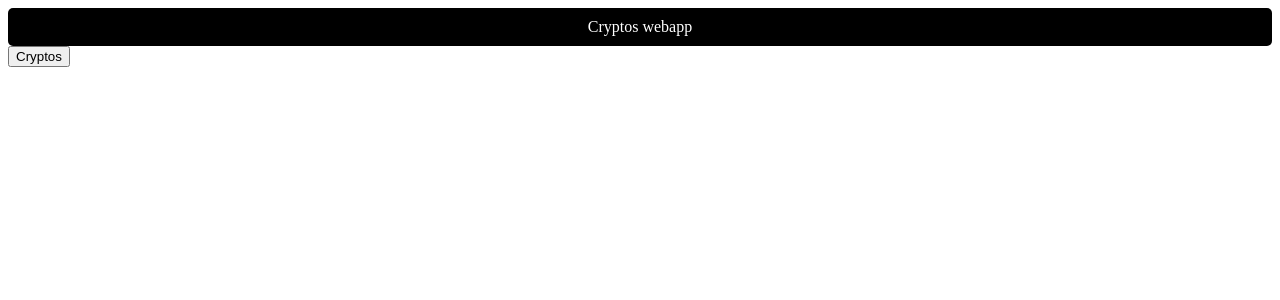
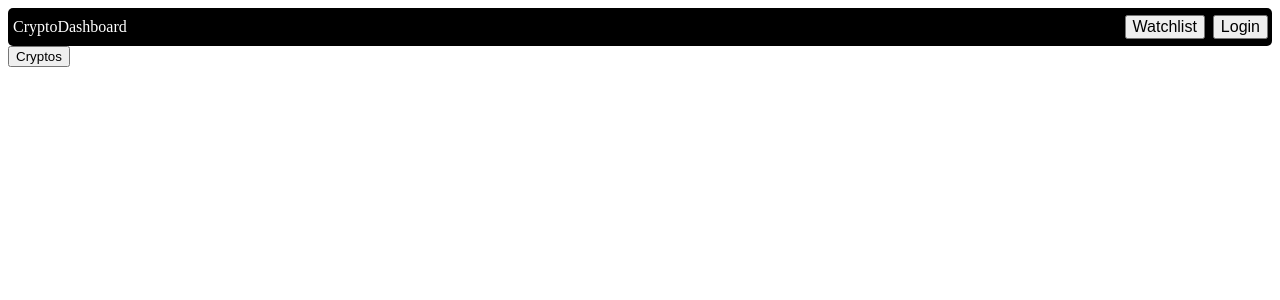
Before and after one commit to clarkmyfancy/cryptodashboard, a Django app: page / in a window 1280 px wide. Shown: the top 300 px of the page. Run offline with Django 4.2, Linux system fonts and the light colour scheme.

Commit message:
rename files

```diff
--- a/cryptodashboard/static/cryptodashboard/header.css
+++ /dev/null
@@ -1,17 +0,0 @@
-.navbar {
-    background-color: black;
-    border-radius: 5px;
-}
-
-.title_container {
-    display: flex;
-}
-
-.dashboard_title {
-    display: inline-block;
-    text-align: center;
-    padding: 10px 5px;
-    margin: 0 auto;
-    color: white;
-    align-self: flex-start;
-}
--- /dev/null
+++ b/cryptodashboard/static/cryptodashboard/navbar.css
@@ -0,0 +1,46 @@
+.navbar {
+    background-color: black;
+    border-radius: 5px;
+    display: flex;
+    justify-content: space-between;
+
+}
+
+.site_title_wrapper {
+    display: flex;
+}
+
+.dashboard_title {
+    display: inline-block;
+    text-align: center;
+    padding: 10px 5px;
+    margin: 0 auto;
+    color: white;
+    align-self: flex-start;
+}
+
+.navbar_links_wrapper {
+    display: flex;
+    flex-direction: row;
+    justify-content: space-around;
+}
+
+.navbar_link_item {
+    padding: 2px 2px;
+    margin: 2px 2px;
+    display: flex;
+    flex-direction: column;
+    justify-content: space-around;
+}
+
+.navbar_link_item button {
+    font-size: medium;
+}
+
+.navbar_link_item > a :hover {
+    cursor: pointer;
+}
+
+.watchlist_button :hover {
+    cursor: pointer;
+}
--- a/cryptodashboard/templates/cryptodashboard/base.html
+++ b/cryptodashboard/templates/cryptodashboard/base.html
@@ -6,7 +6,7 @@
 </head>
 
 <body>
-    {% include "header.html" %}
+    {% include "navbar.html" %}
 
     {% block body %}
     {% endblock body %}
--- a/cryptodashboard/templates/cryptodashboard/header.html
+++ /dev/null
@@ -1,8 +0,0 @@
-{% load static %}
-<link rel="stylesheet" type="text/css" href="{% static 'cryptodashboard/header.css' %}">
-
-<div class="navbar">
-    <div class="title_container">
-        <div class="dashboard_title">Cryptos webapp</div>
-    </div>
-</div>
--- /dev/null
+++ b/cryptodashboard/templates/cryptodashboard/navbar.html
@@ -0,0 +1,26 @@
+{% load static %}
+<link rel="stylesheet" type="text/css" href="{% static 'cryptodashboard/navbar.css' %}">
+
+<div class="navbar">
+    <div class="site_title_wrapper">
+        <div class="dashboard_title">CryptoDashboard</div>
+    </div>
+
+
+    <div class="navbar_links_wrapper">
+
+        <div class="navbar_link_item">
+            <a class="watchlist_button_wrapper" href="{% url 'watchlist:index' %}">
+                <button type="button">Watchlist</button>
+            </a>
+        </div>
+
+        <div class="navbar_link_item">
+            <a class="user_auth_button_wrapper" href="">
+                <button type="button">Login</button>
+            </a>
+        </div>
+
+    </div>
+
+</div>
```
